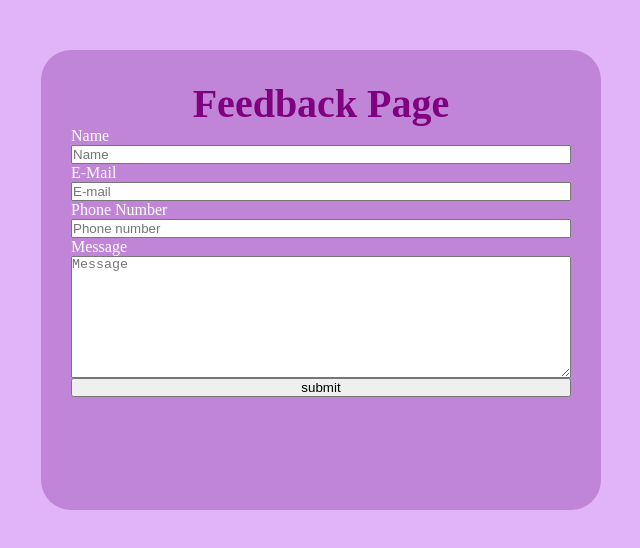
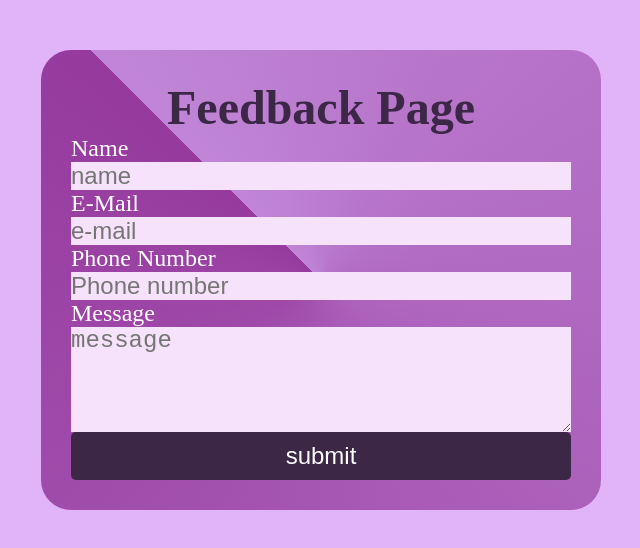
Before and after one commit to KingTechnician/grouplink, a browser extension: page feedbackform/form.html in a window 1280 px wide. Shown: the whole page, without its empty margins (319-959 px from the left). Drawn offline with Linux system fonts and the light colour scheme.

Commit message:
My Edited feedback form

```diff
--- a/feedbackform/form.css
+++ b/feedbackform/form.css
@@ -1,35 +1,47 @@
-*{
+* {
   padding: 0;
   margin: 0;
   box-sizing: content-box;
 }
-body{
+body {
   background-color: #e1b4f9;
-
 }
-.form-container{
+.form-container {
   height: 600px;
-    width: 600px;
+  width: 700px;
   margin: 50px auto;
 }
-.form-container form{
+.form-container form {
   height: 400px;
   width: 500px;
-    margin:  auto;
+  margin: auto;
   display: flex;
   flex-direction: column;
-    background-image: conic-gradient(from -45deg, #c085d6,#c085d6);
-
+  background-image: conic-gradient(from -45deg, #c085d6, #963a9e);
   padding: 30px;
   text-transform: capitalize;
   border-radius: 30px;
   color: white;
-
-
+  font-size: 1.5rem;
 }
 
-.form-container form h3{
+.form-container form h3 {
   text-align: center;
-    font-size: 2.5rem;
-    color: purple;
+  font-size: 3rem;
+  font-weight: bold;
+  color: #3c2747;
 }
+#submitButton {
+  background-color: #3c2747;
+  padding: 10px;
+  color: white;
+  font-size: 1.5rem;
+  border-radius: 5px;
+  border: 0;
+}
+
+#submission {
+  background-color: #f6e2fa;
+  font-size: 1.5rem;
+  border: 0;
+}
--- a/feedbackform/form.html
+++ b/feedbackform/form.html
@@ -1,27 +1,35 @@
 <!DOCTYPE html>
 <html>
   <head>
-        <meta http-equiv="X-UA-Compatible" content="IE=edge">
-        <meta name="viewport" content="width=device-width ,initial-scale=1.0">
-        <link rel="stylesheet" href="./form.css">
-        <link rel="stylesheet" href="https://cdnjs.cloudflare.com/ajax/libs/font-awesome/6.2.0/css/all.min.css">
-        <title> Feedback Form</title>
+    <meta http-equiv="X-UA-Compatible" content="IE=edge" />
+    <meta name="viewport" content="width=device-width ,initial-scale=1.0" />
+    <link rel="stylesheet" href="./form.css" />
+    <link
+      rel="stylesheet"
+      href="https://cdnjs.cloudflare.com/ajax/libs/font-awesome/6.2.0/css/all.min.css"
+    />
+    <title>Feedback Form</title>
   </head>
   <body>
     <div class="form-container">
       <form action="">
         <h3>Feedback page</h3>
-    <label for="">Name</label>
-    <input type="text" placeholder="Name" required>
-    <label for="">E-mail</label>
-    <input type="email" placeholder="E-mail" required>
+        <label for="">name</label>
+        <input id="submission" type="text" placeholder="name" required />
+        <label for="">e-mail</label>
+        <input id="submission" type="email" placeholder="e-mail" required />
         <label for="">Phone number</label>
-    <input type="#" placeholder="Phone number" required>
-    <label for="">Message</label>
-    <textarea name="" id=""cols="20" rows="8" placeholder="Message"></textarea>
-    <input type="button" value="submit">
+        <input id="submission" type="#" placeholder="Phone number" required />
+        <label for="">message</label>
+        <textarea
+          name=""
+          id="submission"
+          cols="20"
+          rows="8"
+          placeholder="message"
+        ></textarea>
+        <input type="button" id="submitButton" value="submit" />
       </form>
     </div>
   </body>
-
 </html>
```
Lines whose indentation alone changed are shown as unchanged.
